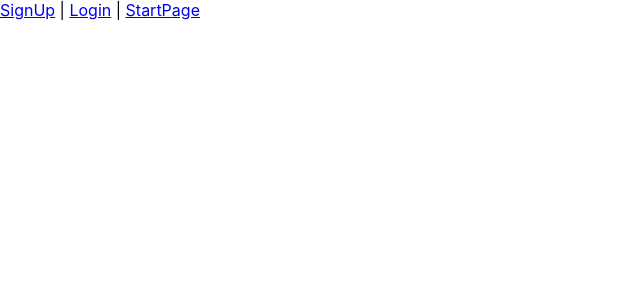
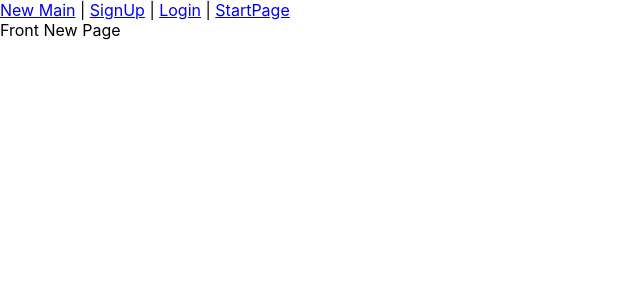
Before and after one commit to EmirU116/web-project, a React (Create React App) app in the folder front/: page /mainpage in a window 1280 px wide. Shown: the top 300 px of the page, without its empty margins (0-640 px from the left). Built offline with nearby package versions, Linux system fonts and the light colour scheme; no server answers.

Commit message:
added the new front

```diff
--- a/front/src/App.js
+++ b/front/src/App.js
@@ -7,6 +7,9 @@ import { useEffect, useState } from 'react';
 import StartPage from './Component/StartPage/StartPage';
 import CreateUser from './Component/profile/create/createUser';
 import Login from './Component/profile/loginfolder/login';
+import MainPage from './Component/frontpage/newfront';
+
+
 
 function App() {
   const [isLoggedIn, SetIsLoggedIn] = useState(false);
@@ -33,12 +36,12 @@ function App() {
       <nav>
         {isLoggedIn ? (
           <>
-            <Link to="/">StartPage</Link>
+            <Link to="/">StartPage</Link> | <Link to="/mainpage">New Main</Link>
             <button onClick={handleLogout}>Logout</button>
           </>
         ) : (
           <>
-            <Link to="/signup">SignUp</Link> | <Link to="/login">Login</Link> | <Link to="/">StartPage</Link>
+            <Link to="/mainpage">New Main</Link> | <Link to="/signup">SignUp</Link> | <Link to="/login">Login</Link> | <Link to="/">StartPage</Link>
           </>
         )}
       </nav>
@@ -46,6 +49,7 @@ function App() {
         <Route path="/signup" element={<CreateUser />} />
         <Route path="/login" element={<Login />} />
         <Route path="/" element={<StartPage />} />
+        <Route path="/mainpage" element={<MainPage />} />
       </Routes>
 
     </Router>
--- /dev/null
+++ b/front/src/Component/frontpage/newfront.jsx
@@ -0,0 +1,9 @@
+import React from 'react'
+
+export default function MainPage() {
+  return (
+    <div>
+      <hi> Front New Page </hi>
+    </div>
+  )
+}
```
